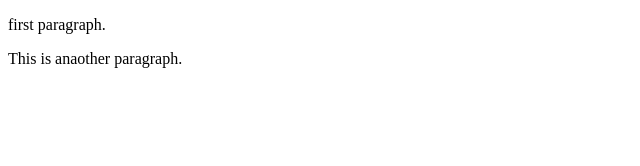
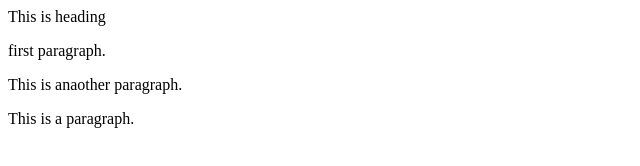
Before and after one commit to fcroma/learning-git, a plain HTML site: page index.html in a window 1280 px wide. Shown: the whole page, without its empty margins (0-640 px from the left). Drawn offline with Linux system fonts and the light colour scheme.

Commit message:
Update index.html

```diff
--- a/index.html
+++ b/index.html
@@ -4,7 +4,9 @@
 <title>Page Title</title>
 </head>
 <body>
+<h>This is heading</h1>
 <p>first paragraph.</p>
 <p>This is anaother paragraph.</p>
+<p>This is a paragraph.</p>
 </body>
 </html>
```
